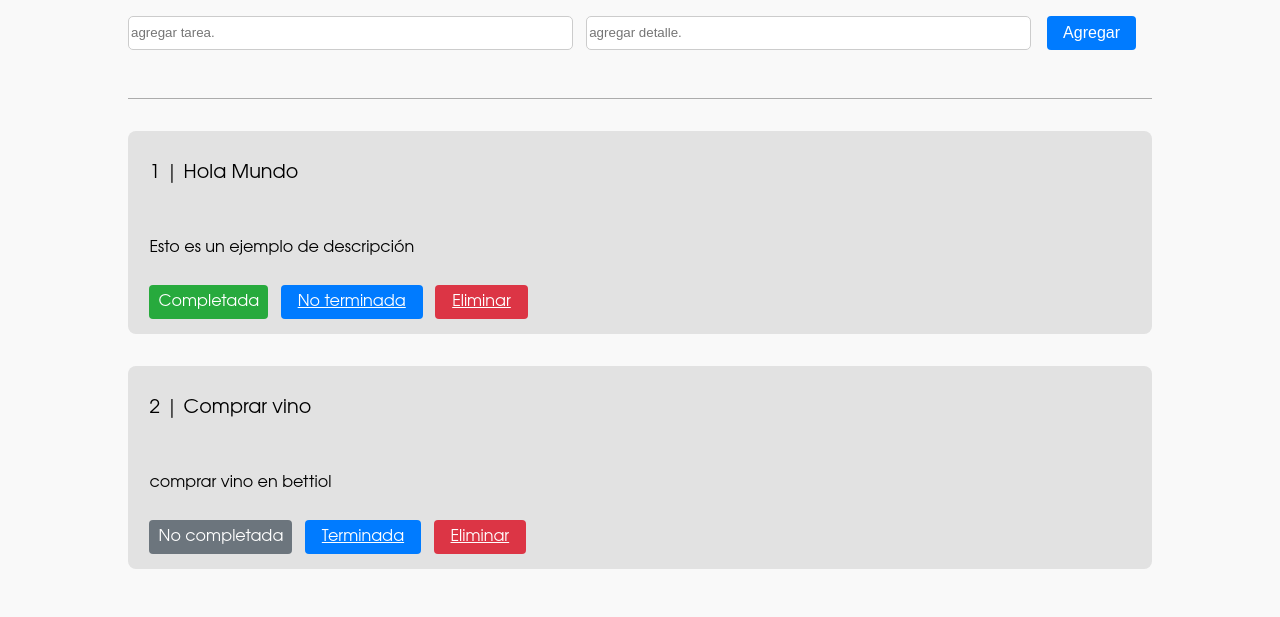
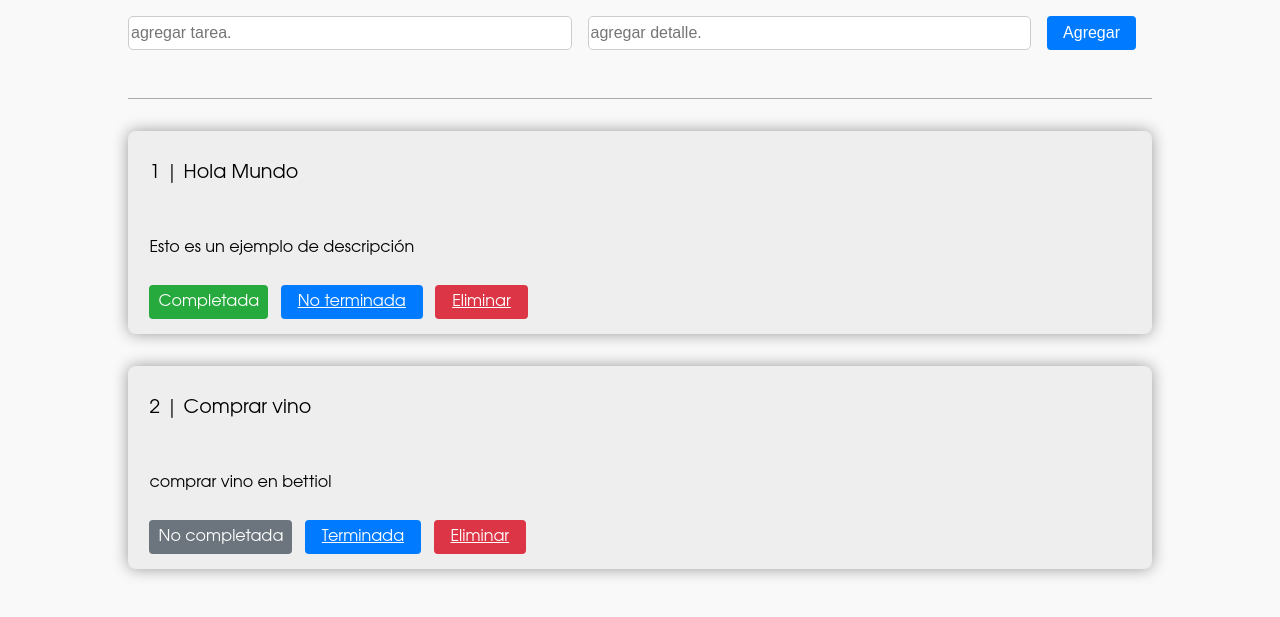
Before and after one commit to giulicrenna/UTN-FRRO-Programacion-II-ejemplo-proyecto-Flask, a Flask app: page / in a window 1280 px wide. Shown: the part 165-782 px from the top of the page. Run offline with Flask 3, Linux system fonts and the light colour scheme; data comes from the database, SQL or seed files in the repository.

Commit message:
Update style.css
Shado added to cards.

```diff
--- a/static/styles/style.css
+++ b/static/styles/style.css
@@ -57,6 +57,7 @@ header{
     border: none;
     border:solid 1px #ccc;
     border-radius: 5px;
+    font-size:medium
 }
 
 /* Estilo de los botones */
@@ -132,7 +133,8 @@ header{
 .ui.segment {
     margin-bottom: 2em;
     padding: 2%;
-    background-color: #e2e2e2;
+    background-color: #eeeeee;
+    box-shadow: #999999 0px 0px 15px;
     border: 1px solid transparent;
     border-radius: 0.5em;
 }
```
